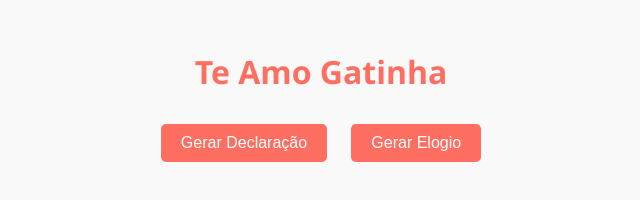
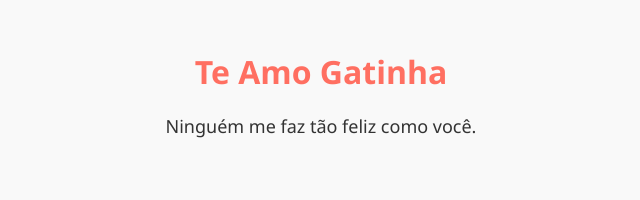
Before and after one commit to GustahYakuza/teste-4, a plain HTML site: page index.html in a window 1280 px wide. Shown: the whole page, without its empty margins (319-959 px from the left). Drawn offline with Linux system fonts and the light colour scheme.

Commit message:
Update index.html

```diff
--- a/index.html
+++ b/index.html
@@ -10,32 +10,20 @@
       text-align: center;
       margin: 50px;
       background-color: #f9f9f9;
+      color: #333;
     }
     h1 {
       color: #ff6f61;
     }
-    button {
-      background-color: #ff6f61;
-      color: white;
-      border: none;
-      padding: 10px 20px;
-      font-size: 16px;
-      cursor: pointer;
-      margin: 10px;
-      border-radius: 5px;
-    }
     #output {
       margin-top: 20px;
       font-size: 18px;
-      color: #333;
     }
   </style>
 </head>
 <body>
 
   <h1>Te Amo Gatinha</h1>
-  <button onclick="gerarDeclaracao()">Gerar Declaração</button>
-  <button onclick="gerarElogio()">Gerar Elogio</button>
   <div id="output"></div>
 
   <script>
@@ -55,19 +43,17 @@
       "Ninguém me faz tão feliz como você."
     ];
 
-    function gerarDeclaracao() {
-      const randomIndex = Math.floor(Math.random() * declaracoes.length);
-      exibirMensagem(declaracoes[randomIndex]);
+    function gerarMensagem() {
+      const randomIndex = Math.floor(Math.random() * (declaracoes.length + elogios.length));
+      const mensagem = randomIndex < declaracoes.length ? declaracoes[randomIndex] : elogios[randomIndex - declaracoes.length];
+      document.getElementById('output').innerHTML = `<p>${mensagem}</p>`;
     }
 
-    function gerarElogio() {
-      const randomIndex = Math.floor(Math.random() * elogios.length);
-      exibirMensagem(elogios[randomIndex]);
-    }
+    // Exibir uma mensagem automaticamente ao carregar a página
+    gerarMensagem();
 
-    function exibirMensagem(mensagem) {
-      document.getElementById('output').innerHTML = `<p>${mensagem}</p>`;
-    }
+    // Você pode adicionar um intervalo para exibir uma nova mensagem a cada, por exemplo, 10 segundos
+    // setInterval(gerarMensagem, 10000);
   </script>
 
 </body>
```
